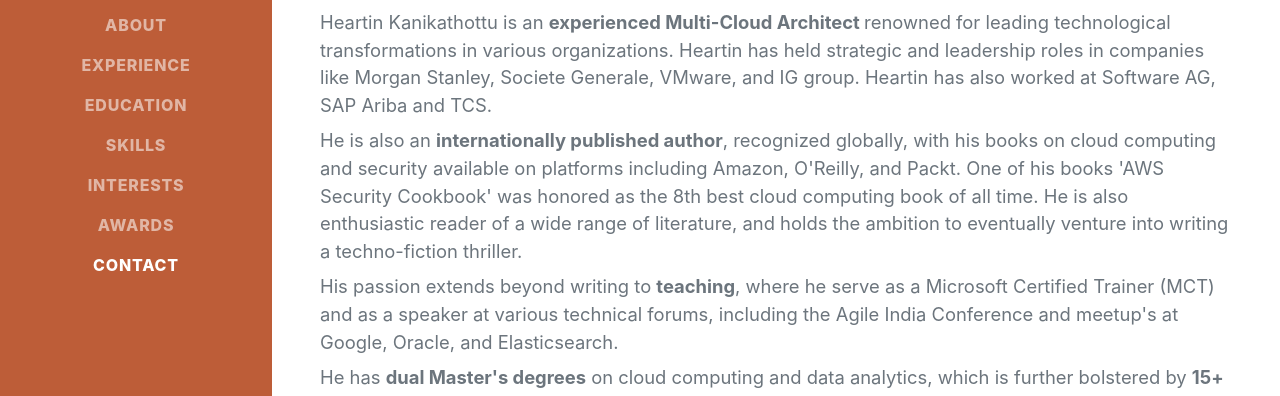
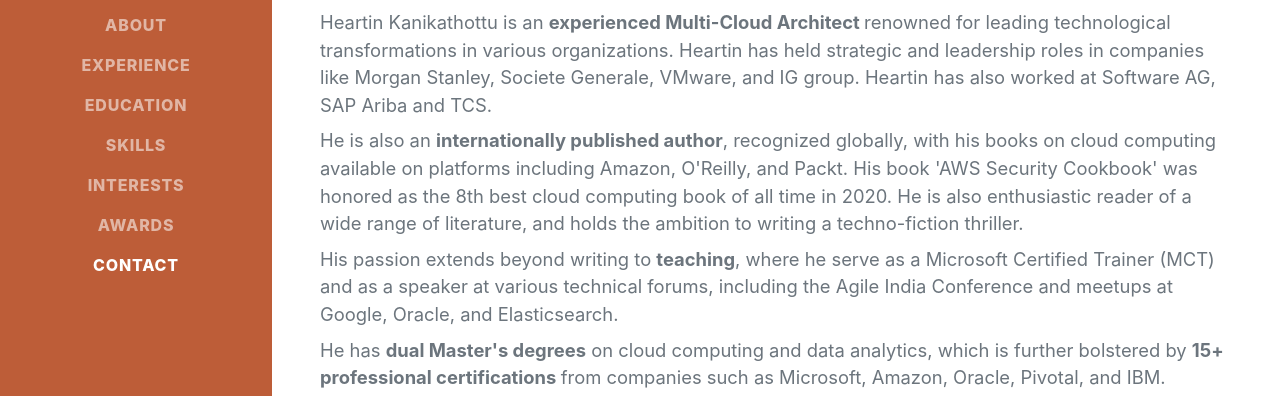
Before and after one commit to heartin/heartin.github.io, a plain HTML site: page index.html in a window 1280 px wide. Shown: the part 347-743 px from the top of the page. Drawn offline with nearby package versions, Linux system fonts and the light colour scheme; a web font is replaced by a local one.

Commit message:
updated bio

```diff
--- a/index.html
+++ b/index.html
@@ -54,14 +54,14 @@
                     </p>
 
                     <p class="lead mb-2">
-                        He is also an <strong> internationally published author</strong>, recognized globally, with his books on cloud computing and security available on platforms including Amazon, O'Reilly, and Packt.
-                        One of his books 'AWS Security Cookbook' was honored as the 8th best cloud computing book of all time.
-                        He is also enthusiastic reader of a wide range of literature, and holds the ambition to eventually venture into writing a techno-fiction thriller.
+                        He is also an <strong> internationally published author</strong>, recognized globally, with his books on cloud computing available on platforms including Amazon, O'Reilly, and Packt.
+                        His book 'AWS Security Cookbook' was honored as the 8th best cloud computing book of all time in 2020.
+                        He is also enthusiastic reader of a wide range of literature, and holds the ambition to writing a techno-fiction thriller.
                     </p>
 
                     <p class="lead mb-2">
                         His passion extends beyond writing to <strong>teaching</strong>, where he serve as a Microsoft Certified Trainer (MCT) and as a speaker at various technical forums,
-                        including the Agile India Conference and meetup's at Google, Oracle, and Elasticsearch.
+                        including the Agile India Conference and meetups at Google, Oracle, and Elasticsearch.
                     </p>
 
                     <p class="lead mb-2">
```
